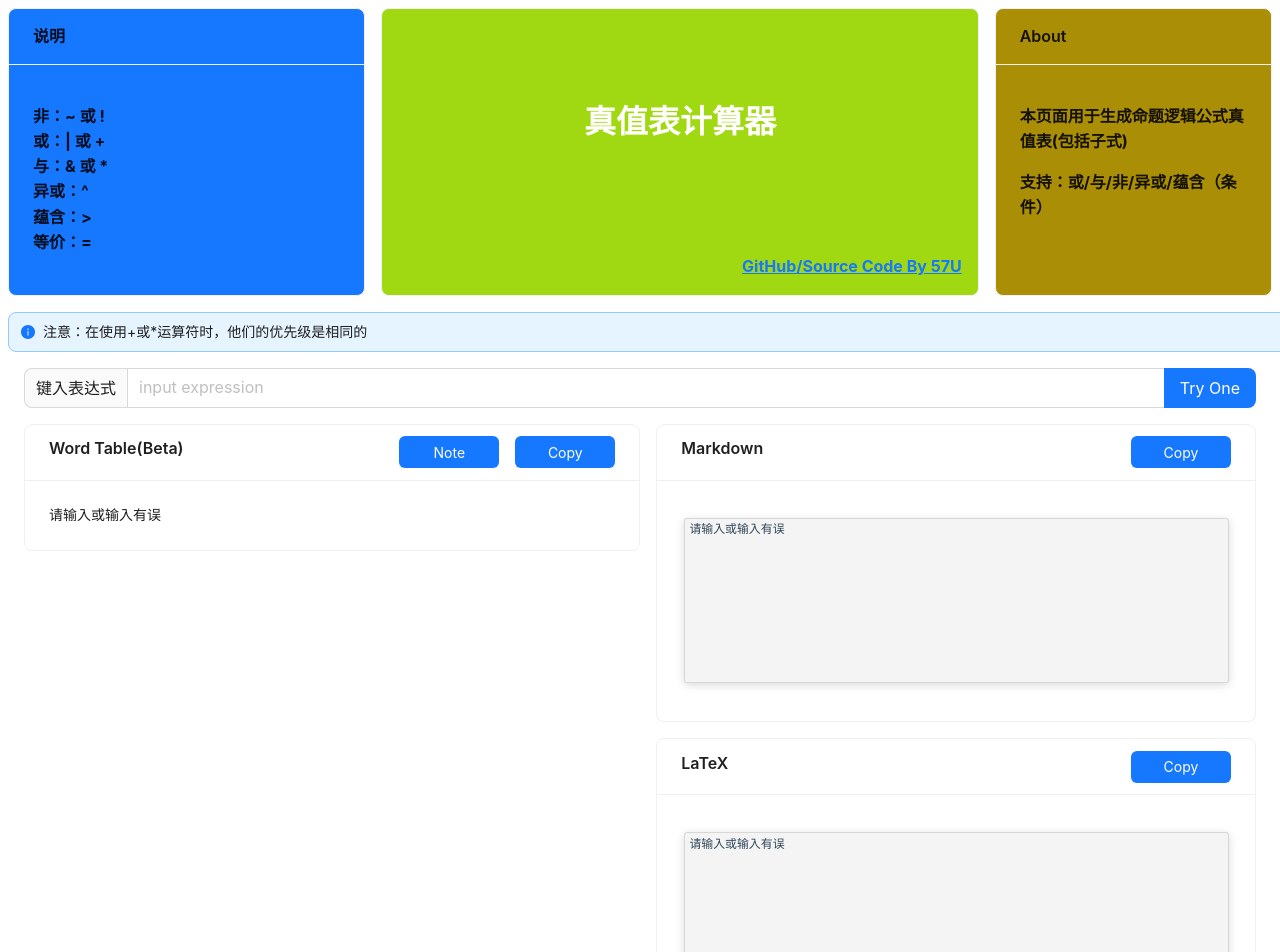
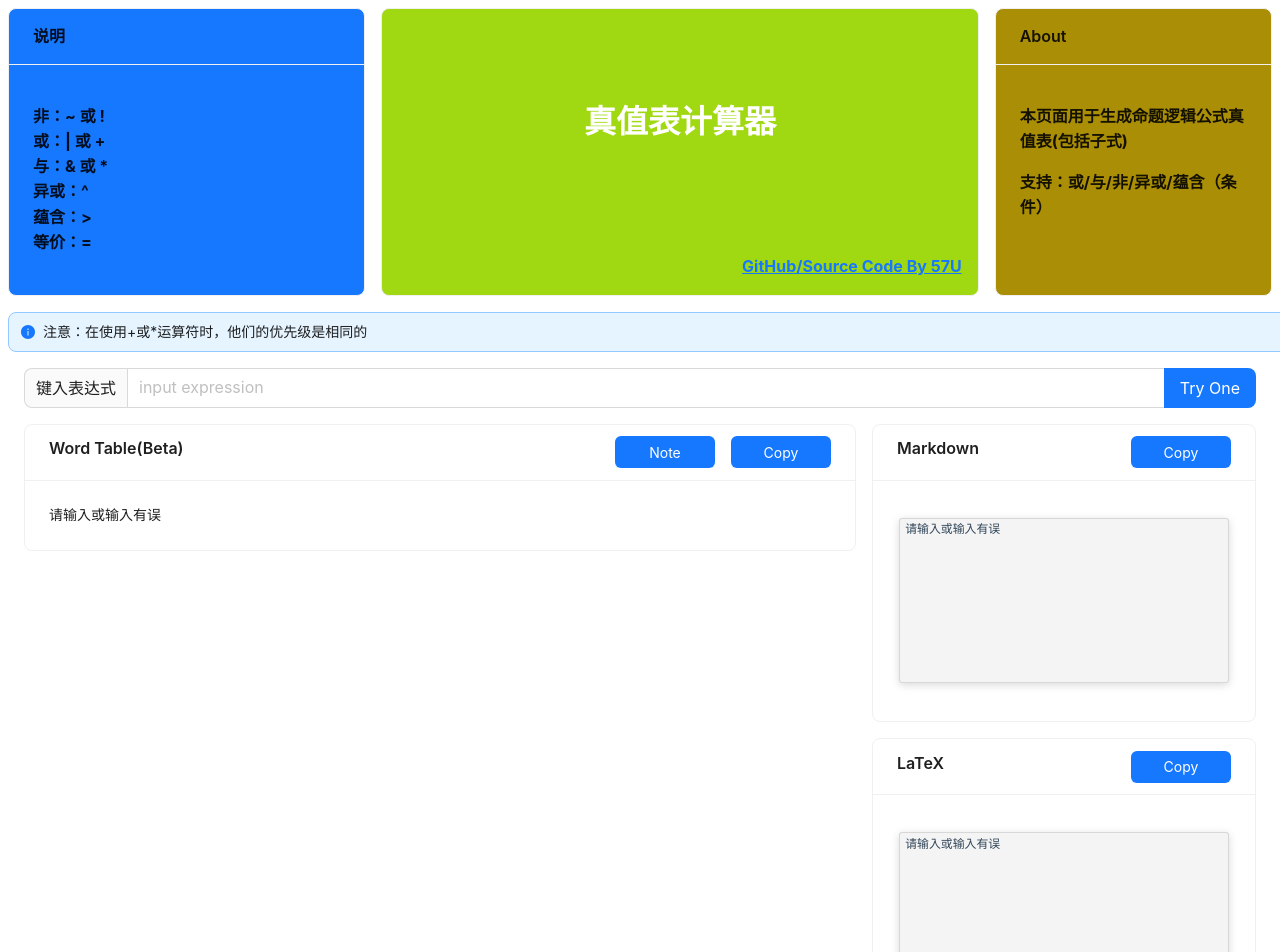
Before and after one commit to 57UU/truth_table_generator, a React (Create React App) app: page / in a window 1280 px wide. Shown: the top 952 px of the page. Built offline with nearby package versions, Linux system fonts and the light colour scheme.

Commit message:
Update App.js

```diff
--- a/src/App.js
+++ b/src/App.js
@@ -23,14 +23,14 @@ function App() {
   return (
     <div className="App" style={{width:"100%"}}>
       <Space direction="vertical" style={{width:"100vw"}}>
-      <div  style={horizon} >
+
         <Row gutter={16} style={{width:"100vw"}}>
           <Col flex="15rem" style={{flexGrow: 1,}} className='hide-on-smaller-screens'>{getManual()}</Col>
           <Col flex="30rem"  style={{flexGrow: 1,}}>{getBanner("真值表计算器")}</Col>
           <Col flex="10rem"  style={{flexGrow: 1,}} className='hide-on-a-little-smaller-screens'>{getAbout()}</Col>
         </Row>
 
-      </div>
+
       <div flex="15rem" style={{flexGrow: 1}} className='hide-on-larger-screens'>{getManual()}</div>
       <Alert
         message="注意：在使用+或*运算符时，他们的优先级是相同的"
@@ -91,11 +91,15 @@ ${content.slice(1).map(i=>`| ${i.join(" | ")} |`).join("\n")}
     <Col style={{flexGrow: 1,}} flex="auto">
     {RenderBlock(content)}
     </Col>
-    <Col flex="25rem" style={{flexGrow: 1,}}>
+    <Col flex="25rem" className='hide-on-smaller-screens'>
     {CodeBlock(markdown,"Markdown")}
     {CodeBlock(tableLatex,"LaTeX")}
     </Col>
 
+  <Col flex="25rem" style={{flexGrow: 1,}} className='hide-on-larger-screens'>
+    {CodeBlock(markdown,"Markdown")}
+    {CodeBlock(tableLatex,"LaTeX")}
+    </Col>
   </Row>
 
   )
```
